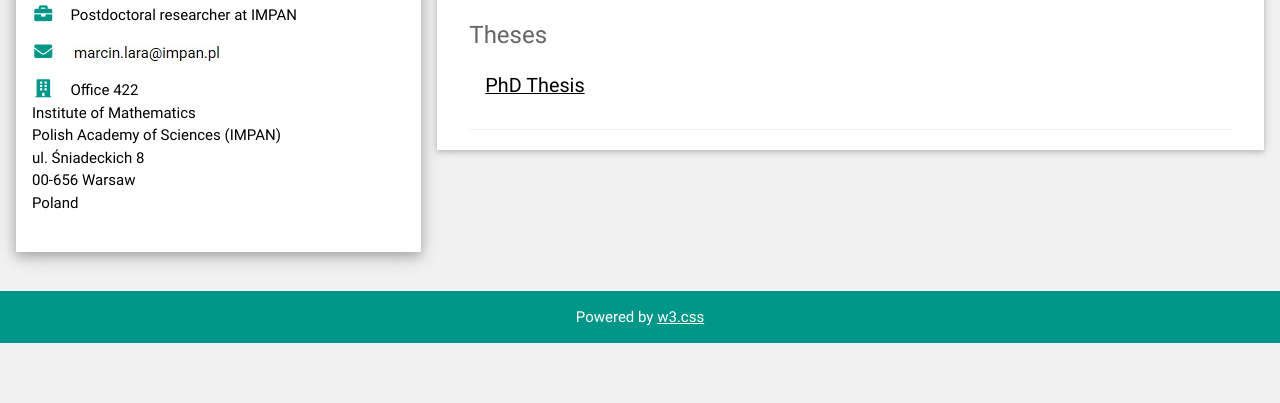
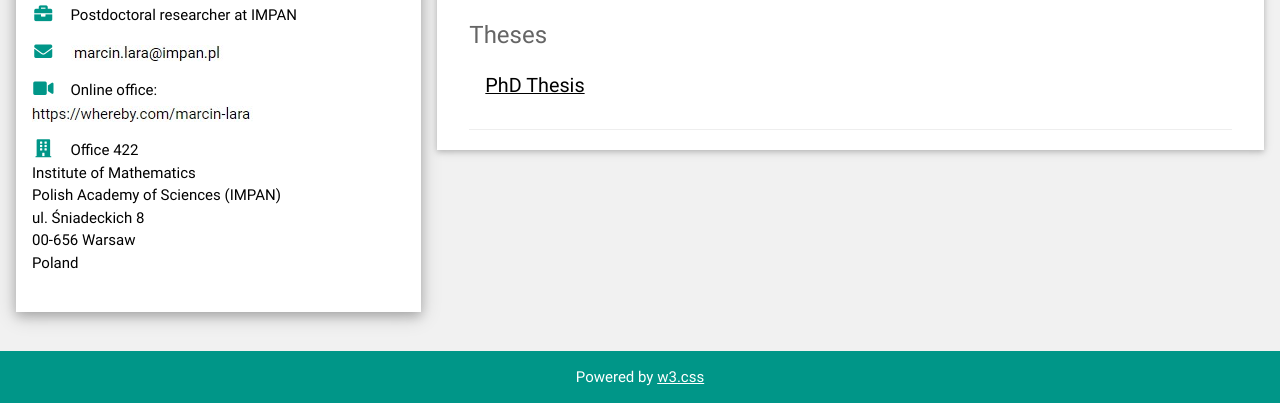
Before and after one commit to marcin-lara/marcin-lara.github.io, a plain HTML site: page index.html in a window 1280 px wide. Shown: the part 622-1025 px from the top of the page. Before the commit the page ends 965 px from the top, so only its background shows below. Drawn offline with Linux system fonts and the light colour scheme.

Commit message:
added online office

```diff
--- a/index.html
+++ b/index.html
@@ -38,6 +38,7 @@ html,body,h1,h2,h3,h4,h5,h6 {font-family: "Roboto", sans-serif;}
             <h2 style="color:black; text-align:center">Marcin Lara</h2>
           <p><i class="fa fa-briefcase fa-fw w3-margin-right w3-large w3-text-teal"></i>Postdoctoral researcher at IMPAN</p>
           <p><i class="fa fa-envelope fa-fw w3-margin-right w3-large w3-text-teal"></i><img src="website-files/mail.jpg"></p>
+          <p><i class="fa fa-video fa-fw w3-margin-right w3-large w3-text-teal"></i>Online office: <br> <img src="website-files/whereby.jpg"></p>
           <p><i class="fa fa-building fa-fw w3-margin-right w3-large w3-text-teal"></i>Office 422<br> Institute of Mathematics <br> Polish Academy of Sciences (IMPAN)
              <br>ul. Śniadeckich 8<br>00-656 Warsaw <br> Poland</p>
 
```
Also changed, not shown: website-files/whereby.jpg (added).
